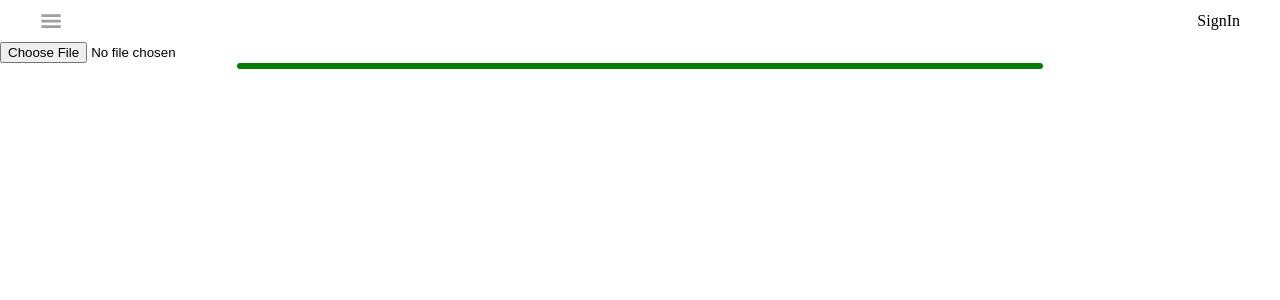
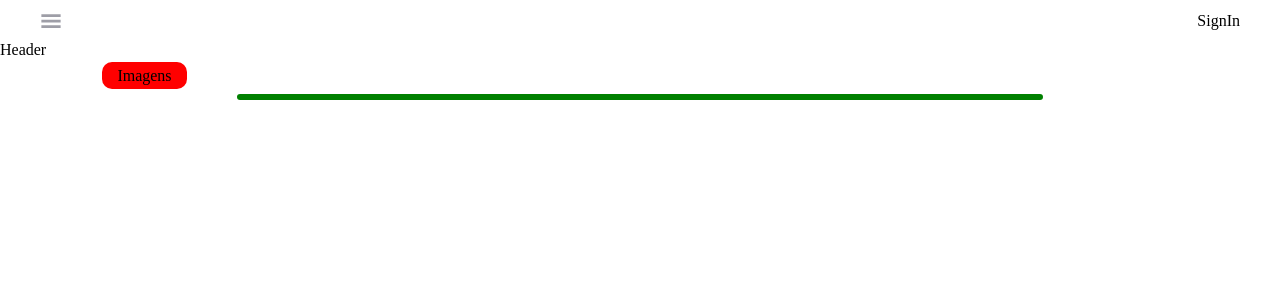
Before and after one commit to sameroso/canilOnline, a React (Create React App) app in the folder client/: page /novo in a window 1280 px wide. Shown: the top 300 px of the page. Built offline with nearby package versions, Linux system fonts and the light colour scheme.

Commit message:
lógica das imagens

```diff
--- /dev/null
+++ b/client/src/context/formNavigation.js
@@ -0,0 +1,18 @@
+import React, { createContext, useState } from 'react'
+import PropTypes from 'prop-types'
+
+export const FormNavigationContext = createContext()
+
+export function FormNavigationContextProvider({ children }) {
+  const [formRoute, setFormRoute] = useState('imagens')
+
+  return (
+    <FormNavigationContext.Provider value={{ formRoute, setFormRoute }}>
+      {children}
+    </FormNavigationContext.Provider>
+  )
+}
+
+FormNavigationContextProvider.propTypes = {
+  children: PropTypes.node,
+}
--- /dev/null
+++ b/client/src/context/petForm.js
@@ -0,0 +1,21 @@
+import React, { createContext, useState, useRef } from 'react'
+import PropTypes from 'prop-types'
+
+export const PetFormContext = createContext()
+
+export function PetFormContextProvider({ children }) {
+  const [petFormInfo, setPetFormInfo] = useState({ images: [] })
+  const imgCounter = useRef(0)
+
+  return (
+    <PetFormContext.Provider
+      value={{ petFormInfo, setPetFormInfo, imgCounter }}
+    >
+      {children}
+    </PetFormContext.Provider>
+  )
+}
+
+PetFormContextProvider.propTypes = {
+  children: PropTypes.node,
+}
--- a/client/src/context/petInfo.js
+++ b/client/src/context/petInfo.js
@@ -4,7 +4,7 @@ import PropTypes from 'prop-types'
 export const PetInfoContext = createContext()
 
 export function PetInfoContextProvider({ children }) {
-  const [petInfo, setPetInfo] = useState(null)
+  const [petInfo, setPetInfo] = useState()
 
   return (
     <PetInfoContext.Provider value={{ petInfo, setPetInfo }}>
--- a/client/src/routes/create/Create.js
+++ b/client/src/routes/create/Create.js
@@ -1,12 +1,20 @@
 import React from 'react'
 
 /* import s from './Create.styled' */
-import AddImg from './components/AddImg'
+import Images from './components/Images'
+import Header from './components/Header'
+import { PetFormContextProvider } from '../../context/petForm'
+import { FormNavigationContextProvider } from '../../context/formNavigation'
 
 export default function Create() {
   return (
-    <div>
-      <AddImg />
-    </div>
+    <PetFormContextProvider>
+      <FormNavigationContextProvider>
+        <Header />
+        <div>
+          <Images />
+        </div>
+      </FormNavigationContextProvider>
+    </PetFormContextProvider>
   )
 }
--- a/client/src/routes/create/components/AddImg.js
+++ /dev/null
@@ -1,57 +0,0 @@
-import React, { useState } from 'react'
-import { Carousel } from 'react-responsive-carousel'
-
-import s from './AddImg.styled'
-
-export default function AddImg() {
-  const [previewSource, setPreviewSource] = useState([])
-
-  const hanfleFileInputChange = e => {
-    const file = e.target.files[0]
-
-    previewFile(file)
-  }
-
-  const previewFile = file => {
-    const reader = new FileReader()
-
-    if (!file) return
-
-    reader.readAsDataURL(file)
-
-    reader.onloadend = () => {
-      setPreviewSource([...previewSource, reader.result])
-    }
-  }
-
-  return (
-    <>
-      <form>
-        <input type="file" onChange={hanfleFileInputChange} accept="image/*" />
-      </form>
-      {previewSource &&
-        previewSource.map(preview => (
-          <img
-            src={preview}
-            alt="chosen"
-            key={preview}
-            height="50px"
-            width="50px"
-          />
-        ))}
-      <s.Container>
-        <Carousel
-          dynamicHeight={true}
-          width={'100%'}
-          useKeyboardArrows={true}
-          axis="horizontal"
-        >
-          {previewSource &&
-            previewSource.map(preview => (
-              <img src={preview} alt="chosen" key={preview} />
-            ))}
-        </Carousel>
-      </s.Container>
-    </>
-  )
-}
--- a/client/src/routes/create/components/AddImg.styled.js
+++ /dev/null
@@ -1,12 +0,0 @@
-import styled from 'styled-components'
-
-export default {
-  Container: styled.div`
-    max-width: 800px;
-    display: flex;
-    margin: auto;
-    border: 3px solid green;
-    border-radius: 10px;
-    overflow: hidden;
-  `,
-}
--- /dev/null
+++ b/client/src/routes/create/components/Header.js
@@ -0,0 +1,15 @@
+import React, { useContext } from 'react'
+
+import { FormNavigationContext } from '../../../context/formNavigation'
+
+export default function Header() {
+  const { formRoute, setFormRoute } = useContext(FormNavigationContext)
+
+  console.log(formRoute)
+
+  return (
+    <div>
+      <div onClick={() => setFormRoute('imagens')}>Header</div>
+    </div>
+  )
+}
--- /dev/null
+++ b/client/src/routes/create/components/Images.js
@@ -0,0 +1,93 @@
+import React, { useContext } from 'react'
+
+import ImgCard from './ImgCard'
+import s from './Images.styled'
+import { PetFormContext } from '../../../context/petForm'
+import { FormNavigationContext } from '../../../context/formNavigation'
+
+export default function AddImg() {
+  const { petFormInfo, setPetFormInfo } = useContext(PetFormContext)
+  const { formRoute } = useContext(FormNavigationContext)
+
+  const handleFileInputChange = (e, isEditing, preview) => {
+    const file = e.target.files[0]
+
+    previewFile(file, isEditing, preview)
+  }
+
+  const previewFile = (file, isEditing, imagePreview) => {
+    let isImageNew = true
+    const reader = new FileReader()
+
+    if (!file) return
+
+    reader.readAsDataURL(file)
+
+    reader.onloadend = () => {
+      petFormInfo.images.forEach(preview => {
+        if (preview === reader.result) {
+          isImageNew = false
+        }
+      })
+
+      if (!isImageNew) return
+      if (isEditing) return editImage(reader.result, imagePreview)
+
+      setPetFormInfo({
+        ...petFormInfo,
+        images: [...petFormInfo.images, reader.result],
+      })
+    }
+  }
+
+  function editImage(source, preview) {
+    const arr = [...petFormInfo.images]
+    const index = petFormInfo.images.indexOf(preview)
+
+    arr[index] = source
+
+    setPetFormInfo({ ...petFormInfo, images: arr })
+  }
+
+  function deleteImg(previewSelected) {
+    const arr = [...petFormInfo.images]
+    const index = petFormInfo.images.indexOf(previewSelected)
+
+    arr.splice(index, 1)
+    setPetFormInfo({ ...petFormInfo, images: arr })
+  }
+
+  if (formRoute !== 'imagens') {
+    return null
+  }
+
+  return (
+    <>
+      <s.SelecFileBtnContainer>
+        <s.SelecFileBtn htmlFor="btn">Imagens</s.SelecFileBtn>
+      </s.SelecFileBtnContainer>
+      <form>
+        <input
+          type="file"
+          onChange={handleFileInputChange}
+          accept="image/*"
+          value=""
+          id="btn"
+          style={{ display: 'none' }}
+        />
+      </form>
+      <s.ImgCardContainer>
+        {petFormInfo.images.length > 0 &&
+          petFormInfo.images.map((preview, i) => (
+            <ImgCard
+              preview={preview}
+              key={preview}
+              deleteImg={deleteImg}
+              handleFileInputChange={handleFileInputChange}
+              index={i}
+            />
+          ))}
+      </s.ImgCardContainer>
+    </>
+  )
+}
--- /dev/null
+++ b/client/src/routes/create/components/Images.styled.js
@@ -0,0 +1,27 @@
+import styled from 'styled-components'
+
+export default {
+  ImgCardContainer: styled.div`
+    max-width: 800px;
+    display: flex;
+    margin: auto;
+    border: 3px solid green;
+    border-radius: 10px;
+    overflow: hidden;
+    flex-wrap: wrap;
+  `,
+  SelecFileBtn: styled.label`
+    border-radius: 10px;
+    background-color: red;
+    padding: 5px 15px;
+    cursor: pointer;
+    &&:hover {
+      background-color: white;
+    }
+  `,
+  SelecFileBtnContainer: styled.div`
+    margin-left: 8%;
+    margin-bottom: 10px;
+    margin-top: 10px;
+  `,
+}
--- /dev/null
+++ b/client/src/routes/create/components/ImgCard.js
@@ -0,0 +1,51 @@
+import React from 'react'
+import PropTypes from 'prop-types'
+import { AiFillDelete, AiFillEdit } from 'react-icons/ai'
+
+import s from './ImgCard.styled'
+
+export default function ImgCard({
+  preview,
+  deleteImg,
+  handleFileInputChange,
+  index,
+}) {
+  return (
+    <>
+      <s.Border>
+        <img src={preview} alt="chosen" height="100px" width="100px" />
+        <div
+          style={{
+            cursor: 'pointer',
+            display: 'flex',
+            justifyContent: 'space-around',
+            color: 'green',
+          }}
+        >
+          <label htmlFor={index}>
+            <AiFillEdit size={22} />
+          </label>
+          <input
+            type="file"
+            onChange={e => {
+              console.log(typeof e.target.files[0].name)
+              handleFileInputChange(e, true, preview)
+            }}
+            size={22}
+            value=""
+            id={index}
+            style={{ display: 'none' }}
+          />
+          <AiFillDelete onClick={() => deleteImg(preview)} size={22} />
+        </div>
+      </s.Border>
+    </>
+  )
+}
+
+ImgCard.propTypes = {
+  preview: PropTypes.string,
+  deleteImg: PropTypes.func,
+  handleFileInputChange: PropTypes.func,
+  index: PropTypes.number,
+}
--- /dev/null
+++ b/client/src/routes/create/components/ImgCard.styled.js
@@ -0,0 +1,11 @@
+import styled from 'styled-components'
+
+export default {
+  Border: styled.div`
+    border: green solid 1px;
+    margin: 5px;
+    border-radius: 10px;
+    overflow: hidden;
+    height: fit-content;
+  `,
+}
```
Also changed, not shown: client/src/routes/create/components/Header.styled.js (added), 1 other file (tests, documents, lock files or other folders).
